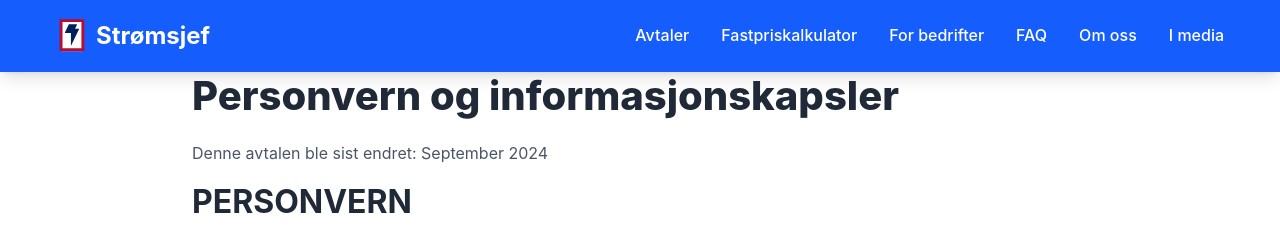
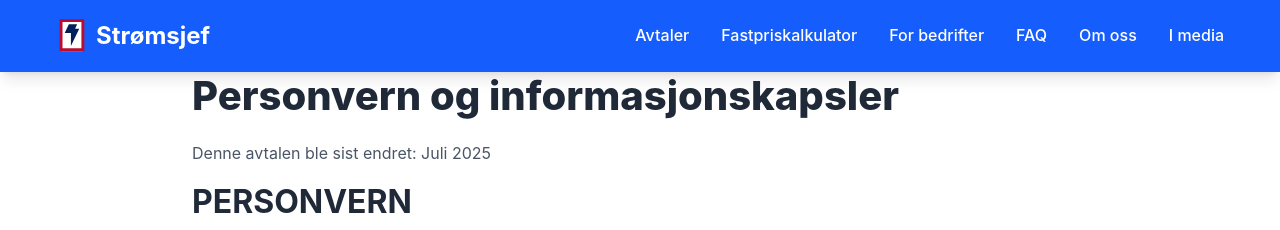
Before and after one commit to hazzler78/stromsjef, a Next.js app: page /personvern in a window 1280 px wide. Shown: the top 230 px of the page. Built offline with nearby package versions, Linux system fonts and the light colour scheme; no server answers.

Commit message:
Update last modified date to July 2025

```diff
--- a/src/app/brukervilkar/page.tsx
+++ b/src/app/brukervilkar/page.tsx
@@ -5,7 +5,7 @@ const TermsOfServicePage = () => {
 
       <div className="prose prose-lg max-w-none">
         <p className="text-gray-600 mb-8">
-          Denne avtalen ble sist endret: Oktober 2024
+          Denne avtalen ble sist endret: Juli 2025
         </p>
 
         <section className="mb-8">
--- a/src/app/personvern/page.tsx
+++ b/src/app/personvern/page.tsx
@@ -5,7 +5,7 @@ const PrivacyPolicyPage = () => {
 
       <div className="prose prose-lg max-w-none">
         <p className="text-gray-600 mb-8">
-          Denne avtalen ble sist endret: September 2024
+          Denne avtalen ble sist endret: Juli 2025
         </p>
 
         <section className="mb-8">
```
